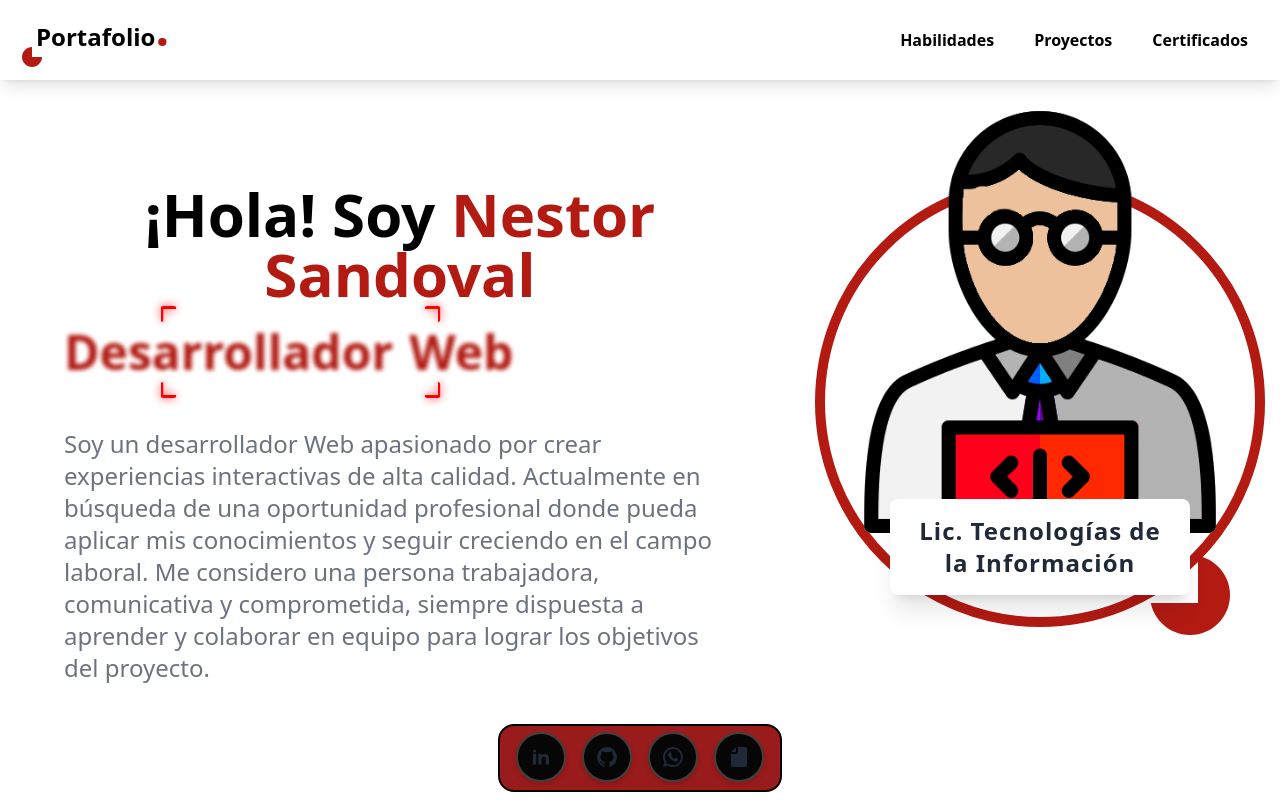
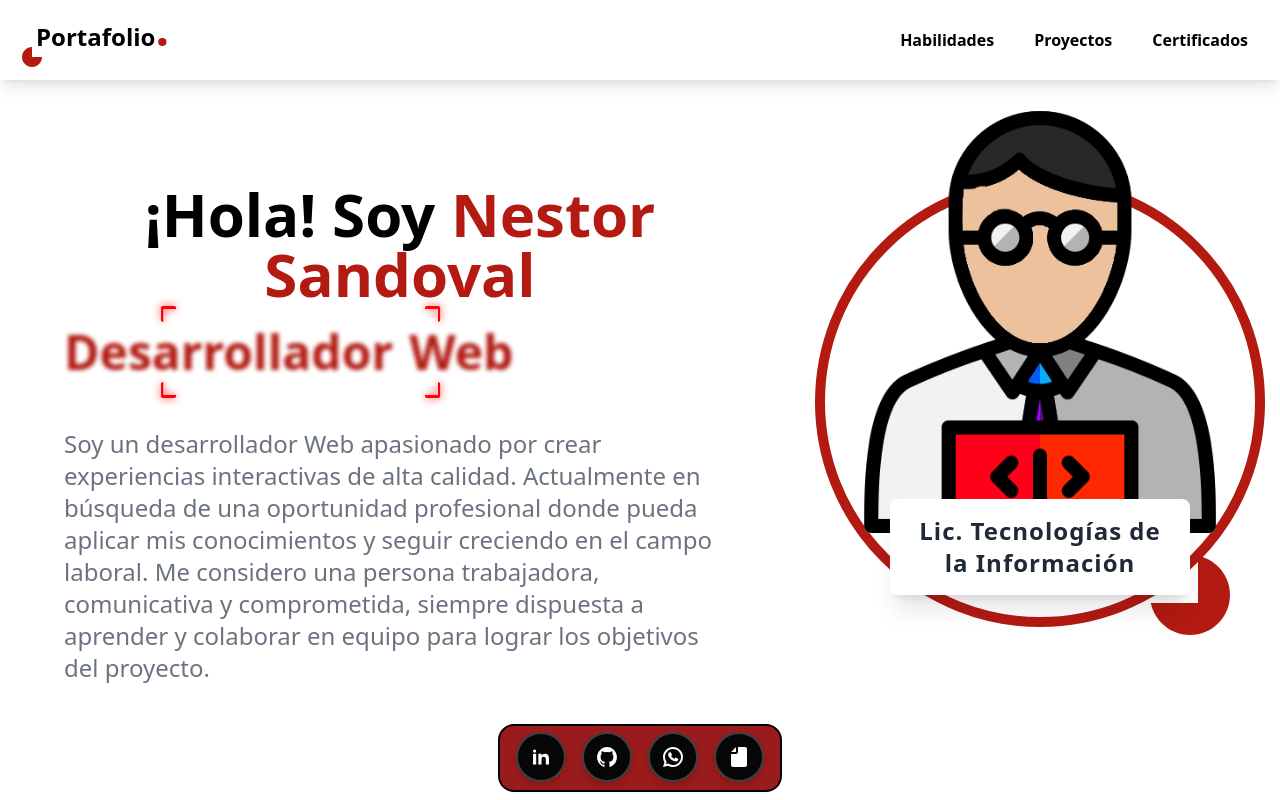
Before and after one commit to NestorSandoval/Portafolio-SandovalNestor, a React (Vite) app: page / in a window 1280 px wide. Shown: the top 800 px of the page. Built offline with nearby package versions, Linux system fonts and the light colour scheme.

Commit message:
chore: se cambio el estilo del colores de los iconos del dock

```diff
--- a/src/pages/Start.jsx
+++ b/src/pages/Start.jsx
@@ -10,7 +10,7 @@ const Start = () => {
     {
       icon: (
         <svg
-          class="w-6 h-6 text-gray-800 dark:text-white"
+          class="w-6 h-6 text-white dark:text-white"
           aria-hidden="true"
           xmlns="http://www.w3.org/2000/svg"
           width="24"
@@ -38,7 +38,7 @@ const Start = () => {
     {
       icon: (
         <svg
-          class="w-6 h-6 text-gray-800 dark:text-white"
+          class="w-6 h-6 text-white dark:text-white"
           aria-hidden="true"
           xmlns="http://www.w3.org/2000/svg"
           width="24"
@@ -61,7 +61,7 @@ const Start = () => {
     {
       icon: (
         <svg
-          class="w-6 h-6 text-gray-800 dark:text-white"
+          class="w-6 h-6 text-white dark:text-white"
           aria-hidden="true"
           xmlns="http://www.w3.org/2000/svg"
           width="24"
@@ -89,7 +89,7 @@ const Start = () => {
     {
       icon: (
         <svg
-          class="w-6 h-6 text-gray-800 dark:text-white"
+          class="w-6 h-6 text-white dark:text-white"
           aria-hidden="true"
           xmlns="http://www.w3.org/2000/svg"
           width="24"
```
